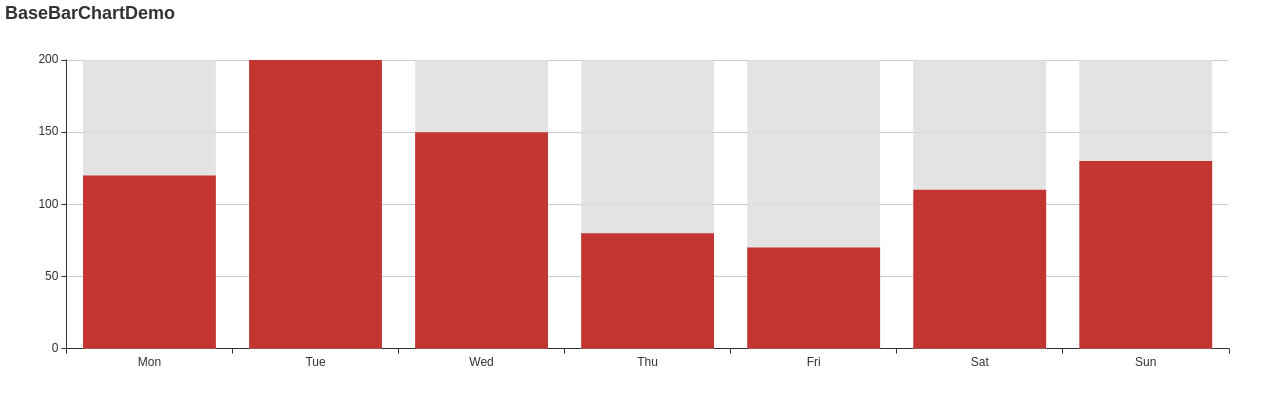
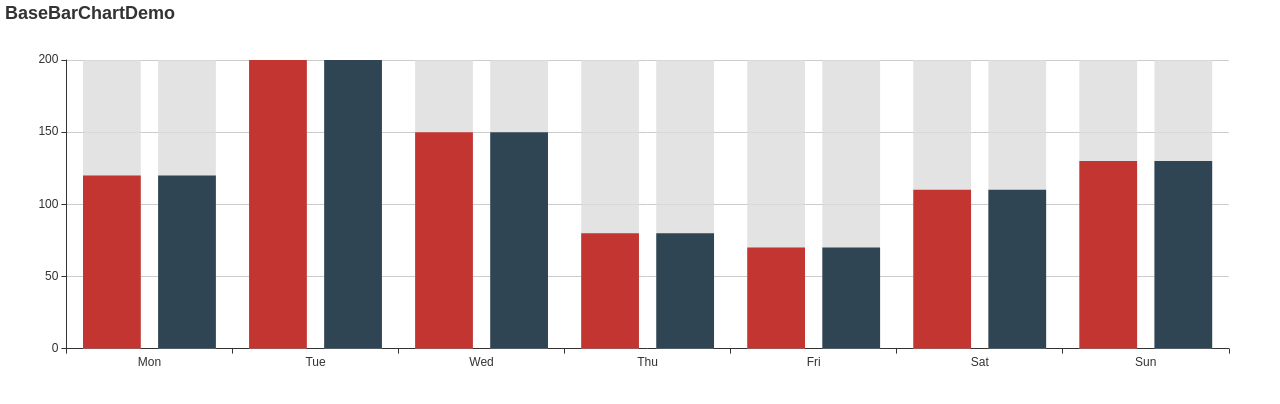
Before and after one commit to Bob2100/common-vue, a Vue app: page / in a window 1280 px wide. Shown: the top 404 px of the page. Built offline with nearby package versions, Linux system fonts and the light colour scheme; the HTML template or start-up script is replaced by a standard one.

Commit message:
bar demo

```diff
--- a/src/components/chart/BaseChart.vue
+++ b/src/components/chart/BaseChart.vue
@@ -63,10 +63,15 @@ export default {
   },
   methods: {
     tooltipFormatter(params) {
-      params.forEach((param) => {
-        param.vConfig = this.series[param.seriesIndex].vConfig;
-      });
-      this.tipParams = params;
+      if (Array.isArray(params)) {
+        params.forEach((param) => {
+          param.vConfig = this.series[param.seriesIndex].vConfig;
+        });
+        this.tipParams = params;
+      } else {
+        params.vConfig = this.series[params.seriesIndex].vConfig;
+        this.tipParams = [params];
+      }
       return this.$refs.chartTip.$el.innerHTML;
     },
     addEventListener() {
--- a/src/views/chartDemo/BaseBarChartDemo.vue
+++ b/src/views/chartDemo/BaseBarChartDemo.vue
@@ -23,13 +23,28 @@ export default {
       }
     },
     series() {
-      return [{
-        data: [120, 200, 150, 80, 70, 110, 130],
-        showBackground: true,
-        backgroundStyle: {
-          color: 'rgba(220, 220, 220, 0.8)'
+      return [
+        {
+          name: 'a',
+          data: [120, 200, 150, 80, 70, 110, 130],
+          showBackground: true,
+          backgroundStyle: {
+            color: 'rgba(220, 220, 220, 0.8)'
+          },
+          vConfig: {
+            unit: 2,
+            unitLabel: '百'
+          }
+        },
+        {
+          name: 'b',
+          data: [120, 200, 150, 80, 70, 110, 130],
+          showBackground: true,
+          backgroundStyle: {
+            color: 'rgba(220, 220, 220, 0.8)'
+          }
         }
-      }];
+      ];
     }
   }
 }
```
